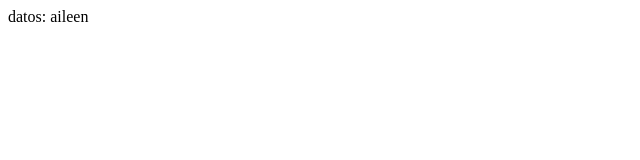
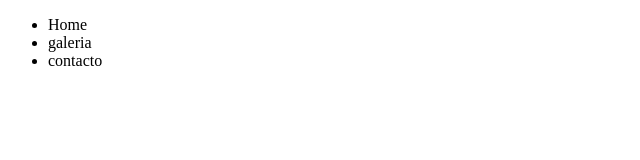
Before and after one commit to Aileen538/Repositorio123, a plain HTML site: page index.html in a window 1280 px wide. Shown: the whole page, without its empty margins (0-640 px from the left). Drawn offline with Linux system fonts and the light colour scheme.

Commit message:
he creado el menu

```diff
--- a/index.html
+++ b/index.html
@@ -8,7 +8,20 @@
 </head>
 
 <body>
-    datos: aileen
+    <header>
+        <nav>
+            <ul class="menu">
+                <li><a href="home"></a>Home</li>
+                <li><a href="galeria"></a>galeria</li>
+                <li><a href="contacto"></a>contacto</li>
+
+
+
+            </ul>
+        </nav>
+
+
+    </header>
 </body>
 
 </html>
```
